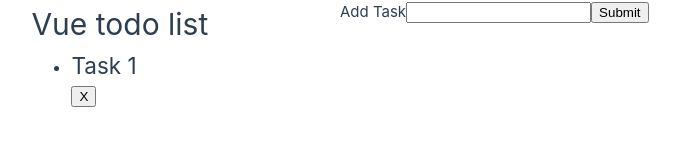
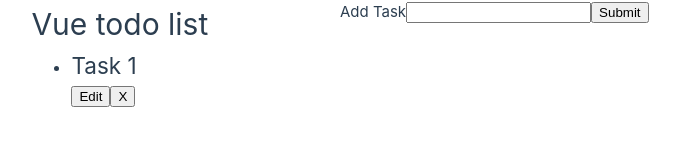
Before and after one commit to WAbby404/vue-todo, a Vue app: page / in a window 1280 px wide. Shown: the part 346-492 px from the top of the page, without its empty margins (300-980 px from the left). Built offline with nearby package versions, Linux system fonts and the light colour scheme.

Commit message:
Made edit work

```diff
--- a/src/App.vue
+++ b/src/App.vue
@@ -14,8 +14,9 @@ const addTask = () => {
   currentTask.value = "";
 };
 
-const editTask = () => {
-  addTask();
+const editTask = (task, index) => {
+  currentTask.value = task;
+  deleteTask(index);
 };
 </script>
 
@@ -29,7 +30,8 @@ const editTask = () => {
   <ul>
     <li v-for="(task, index) in list" :key="index">
       <h2>{{ task }}</h2>
-      <button @click="deleteTask(index)">X</button>
+      <button @click="editTask(task, index)">Edit</button>
+      <button @click="deleteTask(task, index)">X</button>
     </li>
   </ul>
 </template>
```
